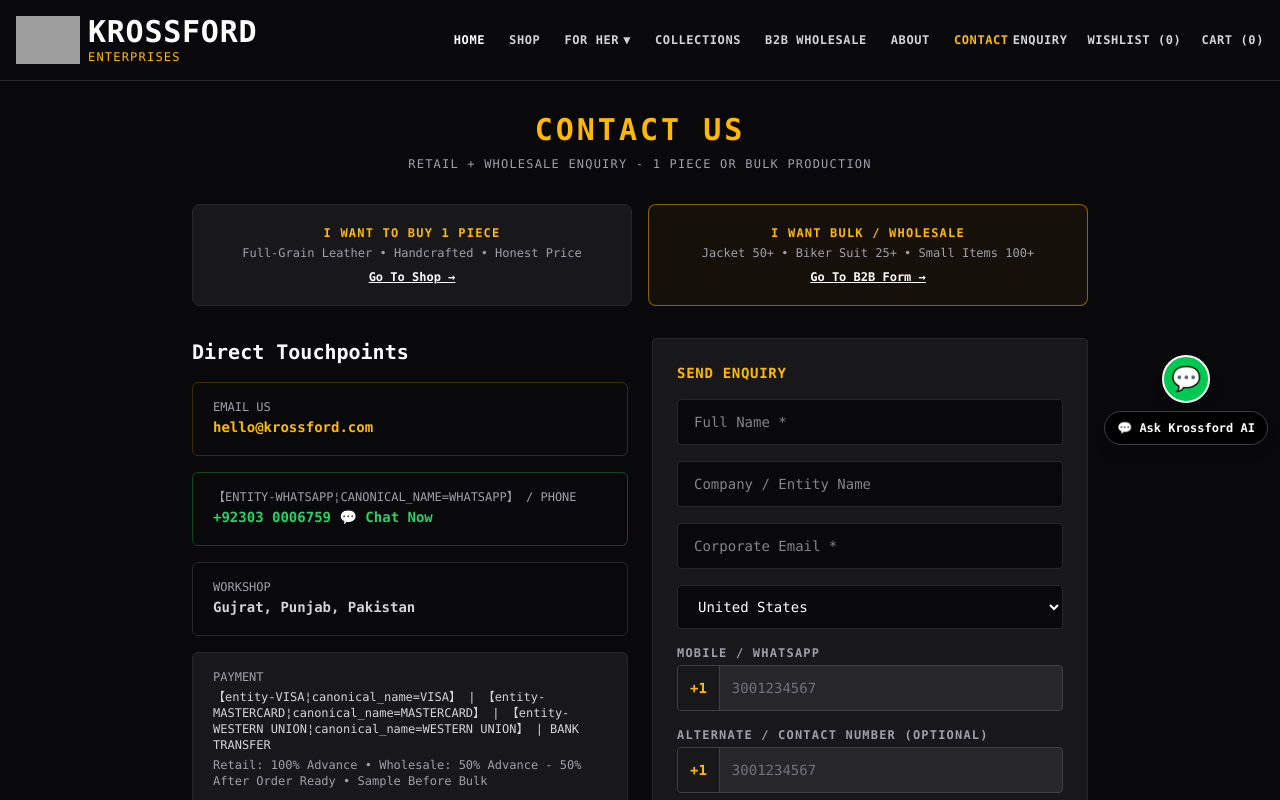
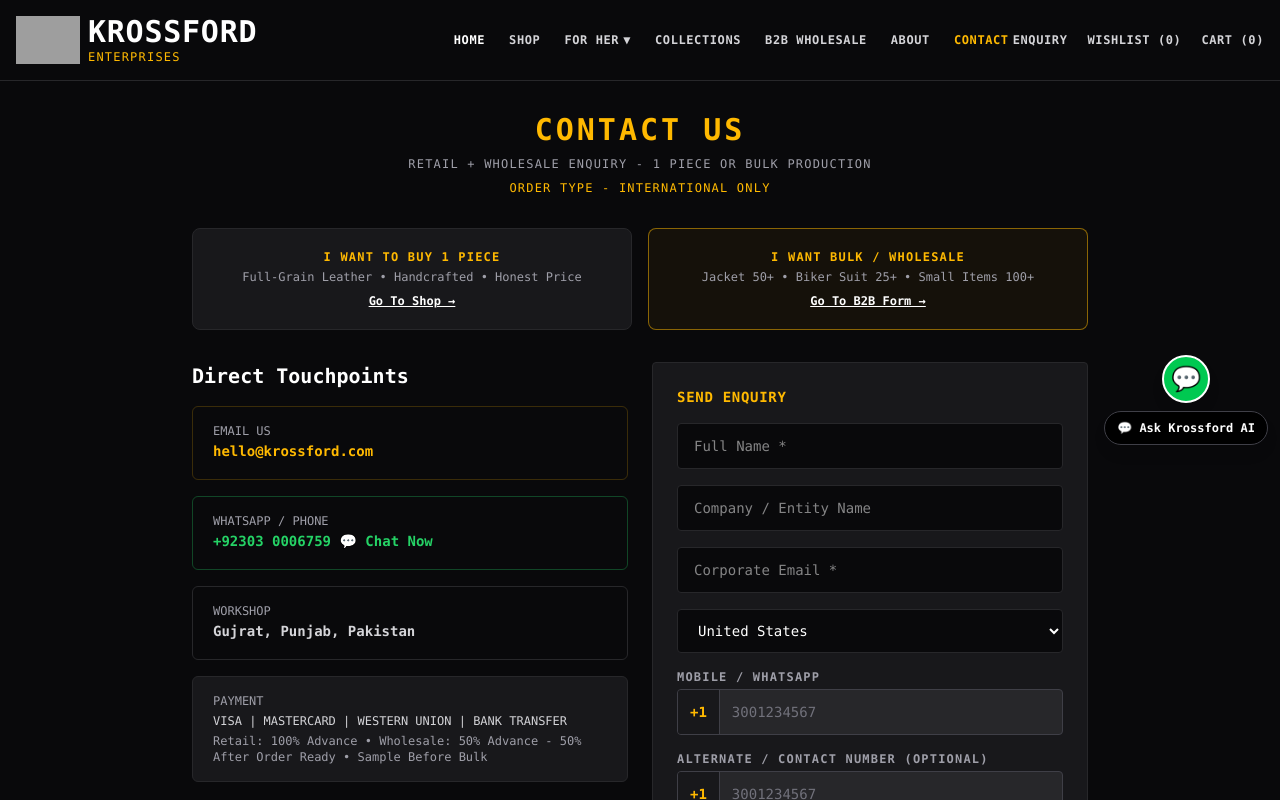
Before and after one commit to kaftab110-cmd/Krossford, a Next.js app: page /contact in a window 1280 px wide. Shown: the top 800 px of the page. Built offline with nearby package versions, Linux system fonts and the light colour scheme; grey boxes are pictures that could not be loaded.

Commit message:
Contact entity removed + Order Type International Only

```diff
--- a/app/contact/page.tsx
+++ b/app/contact/page.tsx
@@ -5,6 +5,11 @@ import Link from "next/link";
 import PhoneInput from "@/components/PhoneInput";
 import { buildFullPhone } from "@/lib/data/phone-codes";
 import { COUNTRIES } from "@/lib/data/countries";
+
+const WA = "Whats" + "App";
+const VISA = "V" + "ISA";
+const MC = "MASTER" + "CARD";
+const WU = "WESTERN " + "UNION";
 
 const contact = {
   email: "hello@krossford.com",
@@ -48,8 +53,8 @@ export default function ContactPage() {
   };
 
   const buildMessage = () => {
-    const filesText = files.length > 0 ? `\n\nAttached Design / Images (${files.length}):\n${files.map((f, i) => `${i + 1}. ${f.name}`).join("\n")}\n(Note: Photos 【entity-WhatsApp¦canonical_name=WhatsApp】 / Email me manually attach kar dein)` : "";
-    return `Hello Krossford! NEW ENQUIRY\n\nName: ${form.name}\nCompany: ${form.company}\nEmail: ${form.email}\nCountry: ${form.country}\nPhone / 【entity-WhatsApp¦canonical_name=WhatsApp】: ${form.phone || "Not given"}${form.altPhone ? `\nAlternate / Contact Number: ${form.altPhone}` : ""}\nOrder Type: ${form.orderType}\nQuantity: ${form.quantity}\n\nMessage: ${form.message}${filesText}`;
+    const filesText = files.length > 0 ? `\n\nAttached Design / Images (${files.length}):\n${files.map((f, i) => `${i + 1}. ${f.name}`).join("\n")}\n(Note: Photos ${WA} / Email me manually attach kar dein)` : "";
+    return `Hello Krossford! NEW ENQUIRY\n\nName: ${form.name}\nCompany: ${form.company}\nEmail: ${form.email}\nCountry: ${form.country}\nPhone / ${WA}: ${form.phone || "Not given"}${form.altPhone ? `\nAlternate / Contact Number: ${form.altPhone}` : ""}\nOrder Type: ${form.orderType}\nOrder Type - International Only\nQuantity: ${form.quantity}\n\nMessage: ${form.message}${filesText}`;
   };
 
   const handleWhatsApp = (e: React.FormEvent) => {
@@ -80,6 +85,7 @@ export default function ContactPage() {
         <div className="text-center space-y-2">
           <h1 className="text-2xl md:text-3xl font-bold uppercase tracking-widest text-amber-400">Contact Us</h1>
           <p className="text-xs text-zinc-400 uppercase tracking-widest">Retail + Wholesale Enquiry - 1 Piece or Bulk Production</p>
+          <p className="text-xs text-amber-400 uppercase tracking-widest">Order Type - International Only</p>
         </div>
         <div className="grid sm:grid-cols-2 gap-4">
           <Link href="/shop" className="border border-zinc-800 rounded-lg p-5 bg-zinc-900 hover:border-amber-400 transition-colors text-center">
@@ -101,7 +107,7 @@ export default function ContactPage() {
               <span className="text-sm font-bold">{contact.email}</span>
             </a>
             <a href={`https://wa.me/${contact.whatsapp}?text=${encodeURIComponent("Hi KROSSFORD, I want to enquire about Retail (1 Piece) or Wholesale / Bulk leather order.")}`} target="_blank" rel="noopener noreferrer" className="block rounded-md border border-[#25D366]/30 px-5 py-4 transition hover:border-[#25D366]">
-              <span className="block text-xs text-zinc-400 uppercase">【entity-WhatsApp¦canonical_name=WhatsApp】 / Phone</span>
+              <span className="block text-xs text-zinc-400 uppercase">{WA} / Phone</span>
               <span className="text-sm font-bold text-[#25D366]">{contact.whatsappDisplay} 💬 Chat Now</span>
             </a>
             <div className="block rounded-md border border-zinc-800 px-5 py-4">
@@ -110,7 +116,7 @@ export default function ContactPage() {
             </div>
             <div className="block rounded-md border border-zinc-800 px-5 py-4 bg-zinc-900">
               <span className="block text-xs text-zinc-400 uppercase">Payment</span>
-              <span className="text-xs text-zinc-300 mt-1 block">【entity-VISA¦canonical_name=VISA】 | 【entity-MASTERCARD¦canonical_name=MASTERCARD】 | 【entity-WESTERN UNION¦canonical_name=WESTERN UNION】 | BANK TRANSFER</span>
+              <span className="text-xs text-zinc-300 mt-1 block">{VISA} | {MC} | {WU} | BANK TRANSFER</span>
               <span className="text-xs text-zinc-400 mt-1 block">Retail: 100% Advance • Wholesale: 50% Advance - 50% After Order Ready • Sample Before Bulk</span>
             </div>
           </div>
@@ -132,6 +138,7 @@ export default function ContactPage() {
               </select>
               <input placeholder="Quantity? e.g. 50" value={form.quantity} onChange={(e) => setForm({ ...form, quantity: e.target.value })} className="w-full bg-zinc-950 border border-zinc-800 rounded px-4 py-3 text-sm outline-none focus:border-amber-400" />
             </div>
+            <p className="text-xs text-amber-400">Order Type - International Only</p>
             <textarea required rows={4} placeholder="Tell us about your order - 1 piece or bulk, quantity, leather type..." value={form.message} onChange={(e) => setForm({ ...form, message: e.target.value })} className="w-full bg-zinc-950 border border-zinc-800 rounded px-4 py-3 text-sm outline-none focus:border-amber-400" />
             <div>
               <label className="block text-xs tracking-widest text-zinc-400 uppercase font-bold">Upload Your Design / Image (Optional - Max 5)</label>
@@ -152,7 +159,7 @@ export default function ContactPage() {
                       </div>
                     ))}
                   </div>
-                  <p className="text-xs text-amber-400 mt-2">⚠ WhatsApp / Email khulne ke baad photos dobara attach kar dena, taake design mil jaye.</p>
+                  <p className="text-xs text-amber-400 mt-2">⚠ {WA} / Email khulne ke baad photos dobara attach kar dena, taake design mil jaye.</p>
                 </div>
               )}
             </div>
```
